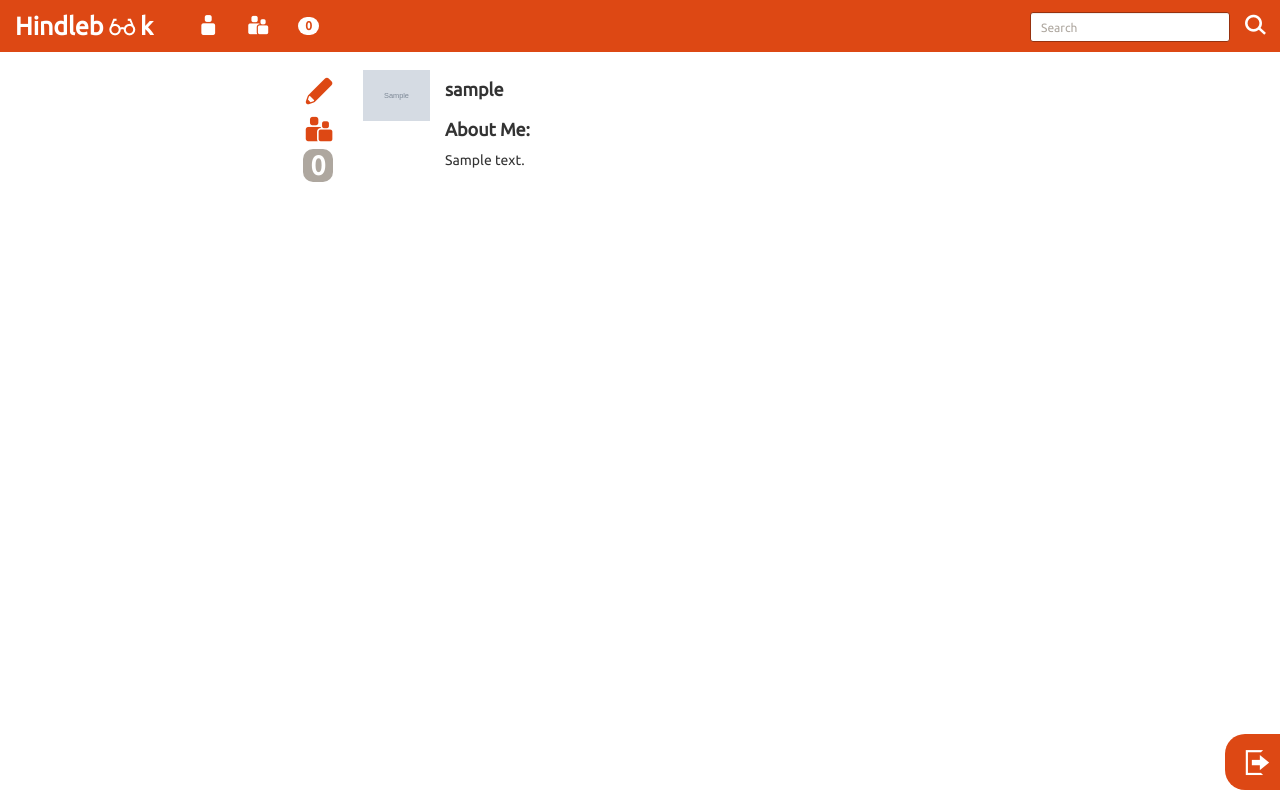
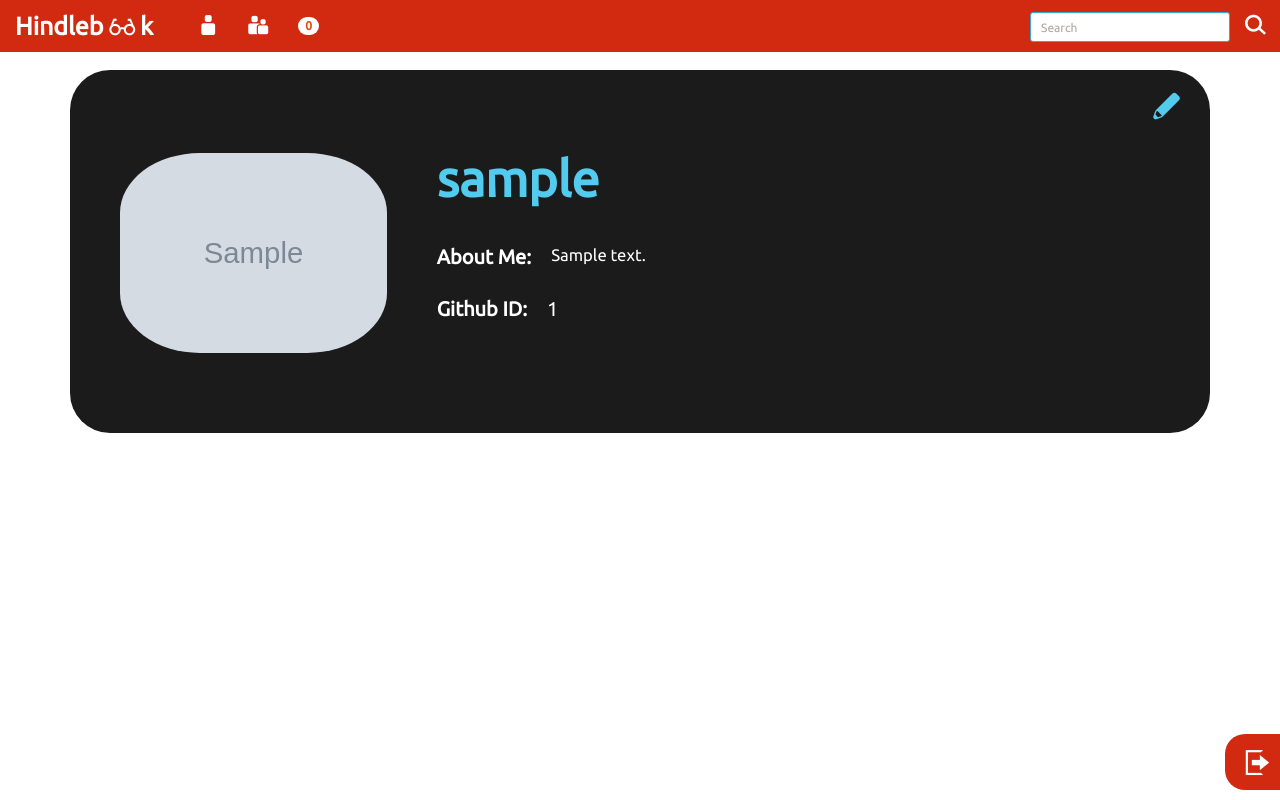
Before and after one commit to Tamarabyte/cmput410-project, a Django app: page /profile/1 in a window 1280 px wide. Run offline with Django 3.2, Linux system fonts and the light colour scheme; a user stored in the database is signed in; tables that the repository leaves empty hold one stand-in row (values such as "Sample post"); grey boxes marked "Sample" are stand-in pictures; parts of the project's set-up code (start-up, migrations or seed data) failed here and were passed over; some libraries are stand-ins or nearby versions; some web fonts are replaced.

Commit message:
things are prettier now

```diff
--- a/DistributedSocialNetworking/DistributedSocialNetworking/urls.py
+++ b/DistributedSocialNetworking/DistributedSocialNetworking/urls.py
@@ -25,10 +25,8 @@ urlpatterns = patterns('',
     url(r'^post/(?P<postGUID>[\w-]+)/create/(?P<commentGUID>[\w-]+)', CreateComment.as_view(), name="create_post"),
 
     # Profile URLs
-    url(r'^profile$', ProfileView.as_view(), name="personal_profile"),
-    url(r'^author/(?P<pk>[\d]+)/edit', ProfileUpdateView.as_view(), name='edit_profile'),
-    # url(r'^author/edit$', ProfileUpdateView.as_view(), name='edit_profile'),
-    url(r'^profile/(?P<authorUUID>[\w-]+)', ProfileView.as_view(), name="profile"),
+    url(r'^profile/(?P<authorUUID>[\w-]+)/edit', ProfileUpdateView.as_view(), name='edit_profile'),
+    url(r'^profile/(?P<authorUUID>[\w-]+)$', ProfileView.as_view(), name="profile"),
     url(r'^author/(?P<authorUUID>[\w-]+)/posts', ProfileStreamView.as_view(), name="profile_stream"),
 
     # Friends URLs
--- a/DistributedSocialNetworking/Hindlebook/forms/profile_forms.py
+++ b/DistributedSocialNetworking/Hindlebook/forms/profile_forms.py
@@ -8,10 +8,10 @@ class ProfileEditForm(forms.ModelForm, TemplateMixin):
     def __init__(self, *args, **kwargs):
         super(ProfileEditForm, self).__init__(*args, **kwargs)
 
+
     class Meta:
         model = User
         fields = ['about', 'github_id', 'avatar']
-        # exclude = ('username', 'password', 'uuid')
 
 class FriendRequestForm(forms.ModelForm):
     def __init__(self, *args, **kwargs):
--- a/DistributedSocialNetworking/Hindlebook/static/css/site.css
+++ b/DistributedSocialNetworking/Hindlebook/static/css/site.css
@@ -15,19 +15,75 @@ body {
   align-items: center;
 }
 
+a {
+    color: #D55846;
+}
+
 .well {
     background-color: #fefefe;
     margin-bottom: 8px;
     padding-top: 40px;
     padding-bottom: 30px;
-    border: 1px solid #FB9D7D;
+    border: 1px solid #D55846;
 }
+
+.auth-forms {
+    border: 2px solid #D55846;
+    border-left: 15px solid #D55846;
+}
+
+
+.stream {
+    max-width: 800px;
+}
+.post-block, .post-form {
+    background-color: #222;
+    border-radius: 20px;
+    color: #fff;
+    border-color: #222;
+}
+
+
+.auth-forms form-control {
+    border-width: 2px;
+}
+
+.auth-forms .control-label {
+    font-size: 22px;
+    color: #333;
+}
+
+.post-img {
+    border-radius: 30%;
+    -moz-box-shadow:0px 0px 7px #000000;
+    -webkit-box-shadow:0px 0px 7px #000000;
+    box-shadow:0px 0px 7px #000000;
+    margin: 5px 40px;
+}
+
 
 .bold {
   font-weight: bold;
 }
 
+.circle {
+	border-radius: 50%;
+	width: 20px;
+	height: 20px;
+	background-color: #444;
+}
 
+.circle-higher {
+    position: relative;
+    left: -30px;
+    top: 60px;
+}
+
+.circle-lower {
+    position: relative;
+    left: -30px;
+    top: -50px;
+}
 
 /* Login ------------------------------------------ */
 
@@ -90,12 +157,12 @@ a .btn {
 }
 
 .form-control {
-    border: 1px solid #FB9D7D;
+    border: 1px solid #34AACD;
 }
 
 .form-control:focus {
-    border: 1px solid #EB7047;
-    box-shadow: inset 0 1px 1px rgba(236,150,124,.075), 0 0 8px rgba(236, 150, 124, 0.45);
+    border: 1px solid #34AACD;
+    box-shadow: inset 0 1px 1px rgba(236,150,124,.075), 0 0 8px rgba(124, 172, 236, 0.55);;
 
 }
 
@@ -137,7 +206,8 @@ a .btn {
 }
 
 .navbar-default {
-    border-color: #dd4814;
+    border-color: #D22A11;
+    background-color: #D22A11;
 }
 
 .navbar-header .title-img {
@@ -159,7 +229,6 @@ a .btn {
 
 .navbar .input-sm {
   margin-top: 12px;
-  border-color: #97310e;
 }
 
 .navbar-header {
@@ -263,8 +348,84 @@ float: right!important;
     top: -10px;
     left: -10px;
     margin-bottom: 50px;
+    font-size: 16px;
+    font-weight: bold;
+}
+
+.comment-block {
+    border-radius: 20px;
+    border: 2px solid #bbb;
+    padding-left: 40px;
+    padding-right: 30px;
+}
+
+.comment-author {
+    font-size: 16px;
+    font-weight: bold;
+}
+
+.comment-date {
+    padding-bottom: 5px;
+    padding-left: 5px;
 }
 
 #comment_form_html {
     margin-bottom: 50px;
 }
+
+/* Posts  ------------------------------------------ */
+
+.profile-banner {
+    width: 100%;
+    background-color: #1b1b1b;
+    color: #fff;
+    padding: 15px 50px 50px;
+    border-radius: 40px;
+    font-size: 20px;
+}
+
+.profile {
+    padding: 30px 30px 30px 0;
+}
+
+.profile-edit-icon a {
+    color: #53CBEF;
+}
+
+.profile-edit-icon a:hover, .profile-edit-icon a:focus {
+    color: #34AACD !important;
+}
+
+.profile-icon {
+    position: relative;
+    color: #53CBEF;
+    top: 0;
+    right: -20px;
+}
+
+.profile-about-title {
+    font-weight: bold;
+    margin-right: 20px;
+}
+
+.profile-img {
+    padding-right: 50px;
+}
+
+.profile-name {
+    font-size: 50px;
+    font-weight: 600;
+    color: #53CBEF;
+}
+
+.profile-about {
+    font-size: smaller;
+}
+
+.profile-text {
+    margin-top: -10px;
+}
+
+.avatar {
+    border-radius: 30%;
+}
--- a/DistributedSocialNetworking/Hindlebook/templates/base.html
+++ b/DistributedSocialNetworking/Hindlebook/templates/base.html
@@ -22,6 +22,6 @@
     <script src="{% static "js/jquery-2.1.3.min.js" %}"></script>
     <script src="{% static "js/bootstrap.min.js" %}"></script>
     <script src="{% static "js/WearProtection.js" %}"></script>
-    <script src="{% static "js/jquery.form.js" %}"></script>
+    <script src="http://malsup.github.com/jquery.form.js"></script>
     {% block scripts %} {% endblock %}
 </html>
--- a/DistributedSocialNetworking/Hindlebook/templates/base_header.html
+++ b/DistributedSocialNetworking/Hindlebook/templates/base_header.html
@@ -16,7 +16,7 @@
         </div> <!-- /navbar-header -->
 
         <ul class="nav navbar-nav">
-          <li><a href="{% url "personal_profile" %}"><i class="icon-kub-avatar-01 navbar-img"></i></a></li>
+          <li><a href="{% url "profile" authorUUID=user.uuid %}"><i class="icon-kub-avatar-01 navbar-img"></i></a></li>
           <li><a href="#"><i class="icon-kub-avatar-02 navbar-img"></i></a></li>
           <li><a href="#"><span class="badge">{{ user.getFriendRequestCount }}</span></a></li>
         </ul>
--- a/DistributedSocialNetworking/Hindlebook/templates/base_login.html
+++ b/DistributedSocialNetworking/Hindlebook/templates/base_login.html
@@ -10,7 +10,8 @@
 
            <header class="section-header">{% block header %}{% endblock header %}</header>
 
-           <div class="well well-lg">
+
+           <div class="well auth-forms well-lg">
                {% block form %}{% endblock form %}
            </div> <!-- /panel -->
 
--- a/DistributedSocialNetworking/Hindlebook/templates/comment/comment.html
+++ b/DistributedSocialNetworking/Hindlebook/templates/comment/comment.html
@@ -1,8 +1,6 @@
 
 <div class="row">
-    <div class="well">
-        <div class="col-lg-12 col-md-12 col-sm-12">
-            <b>{{ comment.author }}</b> ({{ comment.pubDate }}): {{ comment.comment }}
-        </div> <!-- /col -->
+    <div class="well comment-block">
+            <span class="comment-author">{{ comment.author }}</span> <span class="comment-date pull-right">{{ comment.pubDate }}</span>: <span class=comment-comment>{{ comment.comment }}</span>
     </div> <!-- well -->
 </div> <!-- row -->
--- a/DistributedSocialNetworking/Hindlebook/templates/comment/comment_form.html
+++ b/DistributedSocialNetworking/Hindlebook/templates/comment/comment_form.html
@@ -3,8 +3,8 @@
     {% csrf_token %}
     <fieldset>
         <div class="form-buttons-inline pull-left">
-            <button type="submit" class="btn btn-ex-lg btn-success" value="submit">
-                <i class="icon-rocket2"></i>
+            <button type="submit" class="btn btn-ex-lg btn-success img-btn" value="submit">
+                <i class="icon-kub-approve"></i>
             </button>
         </div>
         <div class="fill-remaining-right">
--- a/DistributedSocialNetworking/Hindlebook/templates/edit_profile.html
+++ b/DistributedSocialNetworking/Hindlebook/templates/edit_profile.html
@@ -1,4 +1,4 @@
-        <form id="profile_update_form" method='post' class="form" role="form" action='{% url 'edit_profile' user.id %}'>
+        <form id="profile_update_form" method='post' class="form" role="form" enctype="multipart/form-data">
               <div class="modal-header">
                 <button type="button" class="close" data-dismiss="modal" aria-hidden="true">x</button>
                 <h4 class="modal-title" id="myModalLabel">Hello</h4>
@@ -6,7 +6,8 @@
               <div class="modal-body">
                 {% csrf_token %}
                 <fieldset>
-                    {{ form.as_bootstrap_form }}
+                    {{ author_form.as_bootstrap_form }}
+                    <div class="error-container error">{{ alert | safe }}</div>
                 </fieldset>
               </div>
               <div class="modal-footer">
@@ -14,12 +15,3 @@
                 <button type="submit" class="btn btn-primary">Save changes</button>
               </div>
         </form>
-    <script>
-        jQuery('.modal-content .calendar').datepicker({ dateFormat: "yy-mm-dd" });
-
-        var form_options = {
-            target: '#myModal',
-            success: function() {  }
-        }
-        $('#profile_update_form').ajaxForm(form_options);
-    </script>
--- a/DistributedSocialNetworking/Hindlebook/templates/login.html
+++ b/DistributedSocialNetworking/Hindlebook/templates/login.html
@@ -1,6 +1,5 @@
 {% extends "base_login.html" %}
 {% load staticfiles %}
-
 {% block alerts %}
     <!-- Django Messages -->
    {% if messages  %}
@@ -32,6 +31,7 @@
 
         {% csrf_token %}
         <fieldset>
+
             {{ form.as_bootstrap_form }}
         </fieldset>
 
--- a/DistributedSocialNetworking/Hindlebook/templates/post/post_footer.html
+++ b/DistributedSocialNetworking/Hindlebook/templates/post/post_footer.html
@@ -1,6 +1,6 @@
 <div id="{{ post.guid }}"></div>
   <div>
       <button data-postGUID="{{ post.guid }}" class="add_comment_button btn btn-xs btn-success" value="submit">
-          <i class="icon-rocket2"></i> Add Comment
+          <i class="icon-kub-speech-02"></i> Comment
       </button>
 </div>
--- a/DistributedSocialNetworking/Hindlebook/templates/post/post_form.html
+++ b/DistributedSocialNetworking/Hindlebook/templates/post/post_form.html
@@ -1,6 +1,6 @@
 {% load widget_tweaks %}
 
-<div class="well">
+<div class="well post-form">
     <div class="row">
         {% csrf_token %}
         <fieldset>
@@ -13,14 +13,14 @@
                     <div class="error-container error">{{ alert | safe }}{{ post_form.content.errors.0|escape }}</div>
                 {% endif %}
                 <input id="guid" type="hidden" value="{{ post_form.guid }}" />
-                {% render_field post_form.visibility default="PUBLIC" %}
+                {% render_field post_form.visibility default="PUBLIC" class+="pull-left form-control input-sm post-vis" %}
             </div>
         </fieldset>
 
         <!-- Submit Button -->
         <div class="form-buttons col-lg-12">
           <button type="submit" class="btn btn-ex-lg btn-success" value="submit">
-            <i class="icon-rocket2"></i> Post
+            <i class="icon-kub-speech-02"></i> Post
           </button>
        </div> <!-- buttons -->
     <div class="clearfix"></div>
--- a/DistributedSocialNetworking/Hindlebook/templates/profile.html
+++ b/DistributedSocialNetworking/Hindlebook/templates/profile.html
@@ -3,29 +3,27 @@
 
 {% block page %}
 
-<!-- Modal -->
+{% if user.uuid == author.uuid %}
+<!-- Author Modal -->
 <div class="modal fade" id="myModal" tabindex="-1" role="dialog" aria-labelledby="myModalLabel" aria-hidden="true">
     <div class="modal-dialog">
         <div class="modal-content">
+            {% include 'edit_profile.html' %}
         </div> <!-- /.modal-content -->
     </div> <!-- /.modal-dialog -->
 </div><!-- /.modal -->
+{% endif %}
 
-<div class="container">
-    <div class="profile row">
-        <div class="col-md-2 col-sm-2"></div>
-        <div class="col-md-1 col-sm-1 text-right">
+<div class = "container">
+    <div class="profile-banner">
+            <!-- User Buttons -->
             {% if user.uuid == author.uuid %}
-            <div class="profile-icon">
-                <a data-toggle="modal" href="{% url 'edit_profile' user.id %}" data-target="#myModal" title="edit profile" data-tooltip><span class="icon-kub-edit"></span></a>
+                <div class="profile-icon profile-edit-icon text-right">
+                    <a data-toggle="modal" data-target="#myModal" title="edit profile" data-tooltip><span class="icon-kub-edit"></span></a>
                 </div>
-            <div class="profile-icon">
-                <a data-toggle="modal" href="{% url 'friends_view' user.uuid %}" data-target="#myModal" title="edit profile" data-tooltip><span class="icon-kub-avatar-02"></span></a>
-            </div>
-            <div class="profile-icon "><a href="#"><span class="badge profile-badge">{{user.getFriendRequestCount}}</span></a></div>
             {% else %}
+                    <form id="friendrequestform" action=".">
                         {% csrf_token %}
-                <form id="friendrequestform" action=".">
                      <input type="hidden" id="author-uuid" value={{ user.uuid }}/>
                      <input type="hidden"  id="author-host" value={{ user.node.host }}/>
                      <input type="hidden" id="author-dn" value={{ user.username }}/>
@@ -33,24 +31,81 @@
                      <input type="hidden" id="friend-host" value={{ author.node.host }}/>
                      <input type="hidden" id="friend-dn" value={{ author.username }}/>
                      <input type="hidden" id="friend-url" value={{ author.node.host }}"/author/"{{author.uuid}}/>
-                 <div id="friend-button" hidden class="profile-icon"><a href="#"><span class="icon-favourite-3"  onClick="follow()"></span></a></div>
-                <div id="unfriend-button" hidden class="profile-icon"><a href="#"><span class="icon-broken-heart"  onClick="unfollow()"></span></a></div>
+                     <div class="profile-icon text-right">
+                        <div id="friend-button" hidden ><a href="#"><span class="icon-favourite-3"  onClick="follow()"></span></a></div>
+                       <div id="unfriend-button" hidden><a href="#"><span class="icon-broken-heart"  onClick="unfollow()"></span></a></div>
+                        </div>
                     </form>
+
             {% endif %}
 
+<div class="stream">
+
+
+            <!-- End User Buttons -->
+
+                <!-- User Text and Avatar -->
+            <div class="profile">
+                    <div class="pull-left profile-img">
+                        <img class="avatar" src="{{ MEDIA_URL }}{{ author.avatar }}" height="200"></img>
                     </div>
-        <div class="col-md-1 text-right">
-            <img class="img-responsive" src="{{ MEDIA_URL }}{{ author.avatar }}"></img>
+                    <div class="profile-text">
+                        <div class="profile-name">{{ author.username }}</b></div>
+                        <div class="row">
+                            <br>
+                            <div class="profile-about-title pull-left">About Me: </div>
+                            <div class="profile-about">
+                                {% if author.about %}
+                                    {{ author.about }}
+                            {% else %}
+                                This user has not entered any information about themselves yet! How mysterious!
+                            {% endif %}
                             </div>
-        <div class="col-md-8">
-            <div class="row text-left"><h4><b>{{ author.username }}</b></h4></div>
-            <div class="row text-left"><h4><b>About Me:</b></h4></div>
-            <div class="row text-left">{{ author.about }}</div>
+                            <br>
+                            <div class="profile-about-title pull-left">Github ID: </div>
+                            {% if author.github_id %}
+                                    {{ author.github_id }}
+                            {% else %}
+                                Not Available
+                            {% endif %}
                         </div>
                     </div>
             </div>
+                <!-- End User Text and Avatar-->
+                <div class="clearfix"></div>
+    </div> <!-- profile banner -->
+
+
+</div> <!-- container -->
 <script type="text/javascript" src="http://code.jquery.com/jquery-1.7.1.min.js"></script>
 {% block scripts %}
+<script>
+
+    var form_options = {
+        url : '{% url 'edit_profile' user.uuid %}',
+        type : 'post',
+        dataType: "json",
+        success : profileSuccess,
+        error : profileError
+    }
+
+    function profileSuccess(response, status, xhr, form) {
+        window.location.replace("{% url "profile" authorUUID=author.uuid %}");
+    }
+
+    function profileError(xhr, errmsg, err) {
+        var response;
+        console.log(xhr.status + ": " + xhr.responseText);
+        response = JSON.parse(xhr.responseText);
+        $('#profile_update_form').html(response["form"]);
+    }
+
+    //setUpAjaxForm($('#profile_update_form'), formOptions);
+    $(document).ready(function (){
+        $('#profile_update_form').ajaxForm(form_options);
+    });
+</script>
+
 <script type="text/javascript">
 {% if isFollowing = 0 %}
 $("#friend-button").show()
--- a/DistributedSocialNetworking/Hindlebook/templates/stream.html
+++ b/DistributedSocialNetworking/Hindlebook/templates/stream.html
@@ -4,7 +4,7 @@
 
 {% block page %}
 
-<div class="container">
+<div class="container stream">
 
     <!-- New Post Form -->
 	<div class="row">
--- a/DistributedSocialNetworking/Hindlebook/views/profile_view.py
+++ b/DistributedSocialNetworking/Hindlebook/views/profile_view.py
@@ -1,15 +1,16 @@
-from django.http import HttpResponse, HttpResponseRedirect
+from django.http import HttpResponse, HttpResponseRedirect, JsonResponse, QueryDict
 from django.http import Http404
-from django.views.generic import TemplateView, UpdateView
-from django.core.urlresolvers import reverse
+from django.views.generic import TemplateView, UpdateView, View
+from django.core.urlresolvers import reverse, reverse_lazy
 from django.utils.decorators import method_decorator
 from django.template.loader import render_to_string
 from django.contrib.auth.decorators import login_required
 from Hindlebook.models import Post, User
 from Hindlebook.forms import ProfileEditForm
-from django.shortcuts import get_object_or_404
+from django.shortcuts import get_object_or_404, redirect
 from django.contrib.auth import get_user_model
 from Hindlebook.forms import CommentForm
+from django.core.exceptions import ValidationError
 
 User = get_user_model()
 
@@ -23,43 +24,46 @@ class ProfileView(TemplateView):
 
     def get_context_data(self, *args, **kwargs):
         context = super(ProfileView, self).get_context_data(*args, **kwargs)
+        authorUUID = self.kwargs.get('authorUUID', self.request.user.uuid)
 
-        authorUUID = self.kwargs.get('authorUUID', self.request.user.uuid)
+        if (self.request.user.uuid == authorUUID):
+            context['author_form'] = ProfileEditForm(instance=self.request.user)
+
         context['author'] = get_object_or_404(User, uuid=authorUUID)
         context['posts'] = Post.objects.filter(author__uuid=authorUUID)
+
         if self.request.user in list(context["author"].followed_by.all()):
             context['isFollowing'] = 1
         else:
             context['isFollowing'] = 0
-        print(get_object_or_404(User, uuid=authorUUID).uuid)
-        print(self.request.user.uuid)
+
         return context
 
 
-class ProfileUpdateView(UpdateView):
-    template_name = 'edit_profile.html'
-    model = User
-    form_class = ProfileEditForm
+class ProfileUpdateView(View):
+
 
     @method_decorator(login_required)
     def dispatch(self, *args, **kwargs):
-        # uuid = kwargs.get('uuid', self.request.user.uuid)
-        # self.user = get_object_or_404(User, uuid=self.uuid)
         return super(ProfileUpdateView, self).dispatch(*args, **kwargs)
 
-    def form_valid(self, form):
-        form.save()
-        # return HttpResponse(render_to_string('profile.html'))
-        # return HttpResponse(render_to_string('profile.html', {'loan': loan}))
-        return HttpResponseRedirect(reverse('personal_profile'))
+    def post(self, request, authorUUID, *args, **kwargs):
+        template_name = 'edit_profile.html'
+        form_name_in_template = "author_form"
+        form_class = ProfileEditForm
 
-    def get_context_data(self, **kwargs):
-        # raise Http404("wtf3")
-        context = super(ProfileUpdateView, self).get_context_data(**kwargs)
-        return context
+        form = form_class(request.POST, request.FILES, instance=self.request.user)
+
+        if not form.is_valid():
+            response_data = {'form': render_to_string(template_name, {form_name_in_template : form})}
+            return JsonResponse(response_data, status=400)
+
+        obj = form.save(commit=True)
+        return JsonResponse({}, status=200)
 
 class ProfileStreamView(TemplateView):
     template_name = "profile_stream.html"
+
 
     @method_decorator(login_required)
     def dispatch(self, *args, **kwargs):
```
Also changed, not shown: other parts of DistributedSocialNetworking/Hindlebook/static/css/site.css (+43 -14 lines), DistributedSocialNetworking/Hindlebook/static/js/helperFunctions.js (added, +28 -0 lines), DistributedSocialNetworking/Hindlebook/templates/post/post.html (+7 -6 lines), DistributedSocialNetworking/Hindlebook/templates/profile_stream.html (+7 -2 lines), DistributedSocialNetworking/Hindlebook/static/css/paper.jpg (added), DistributedSocialNetworking/Hindlebook/views/__init__.py (line endings or trailing spaces). Lines whose indentation alone changed are shown as unchanged.
